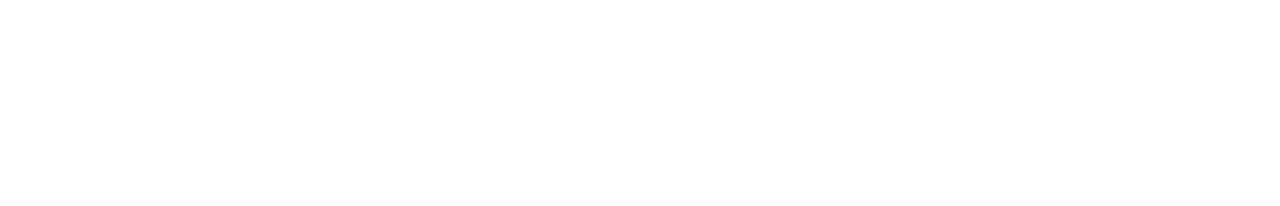
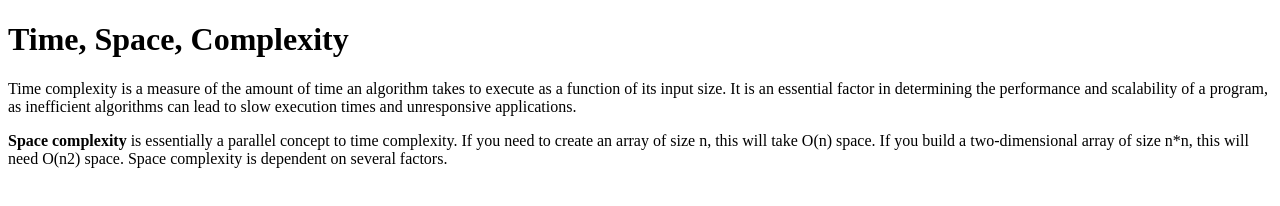
Before and after one commit to acciojob/time-and-space-complexity-gaurav7058, a website: page main.html in a window 1280 px wide. Drawn offline with Linux system fonts and the light colour scheme.

Commit message:
created a submission

```diff
--- a/main.html
+++ b/main.html
@@ -8,6 +8,9 @@
 
 <body>
 	<!-- the entire body must be written by student -->
+	<h1>Time, Space, Complexity</h1>
+<p>Time complexity is a measure of the amount of time an algorithm takes to execute as a function of its input size. It is an essential factor in determining the performance and scalability of a program, as inefficient algorithms can lead to slow execution times and unresponsive applications.</p>
+<p><b>Space complexity</b> is essentially a parallel concept to time complexity. If you need to create an array of size n, this will take O(n) space. If you build a two-dimensional array of size n*n, this will need O(n2) space. Space complexity is dependent on several factors.</p>
     <script type="text/javascript" src="./script.js">
 </script>
 
```
